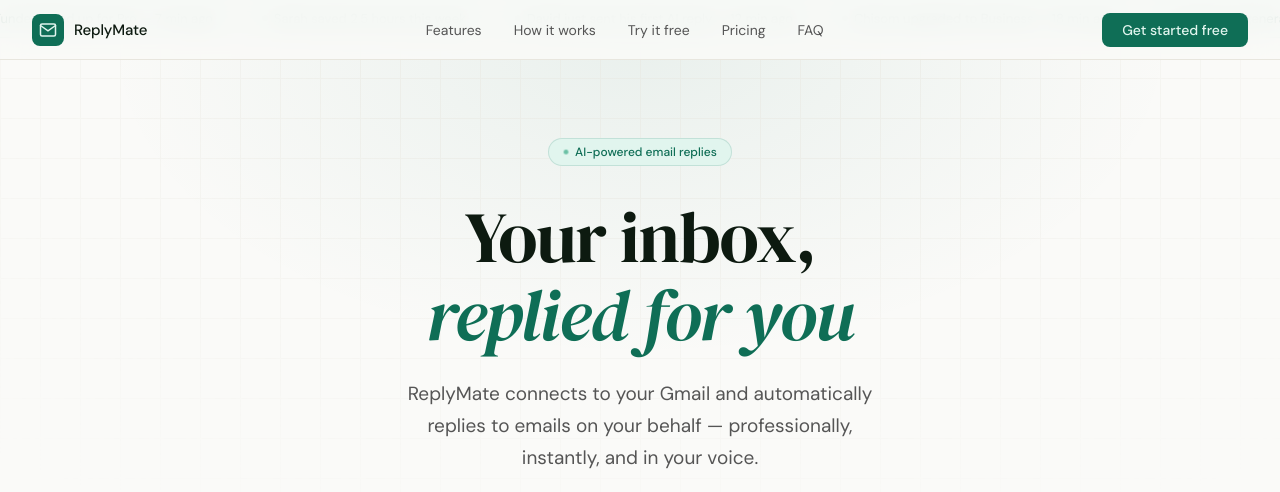
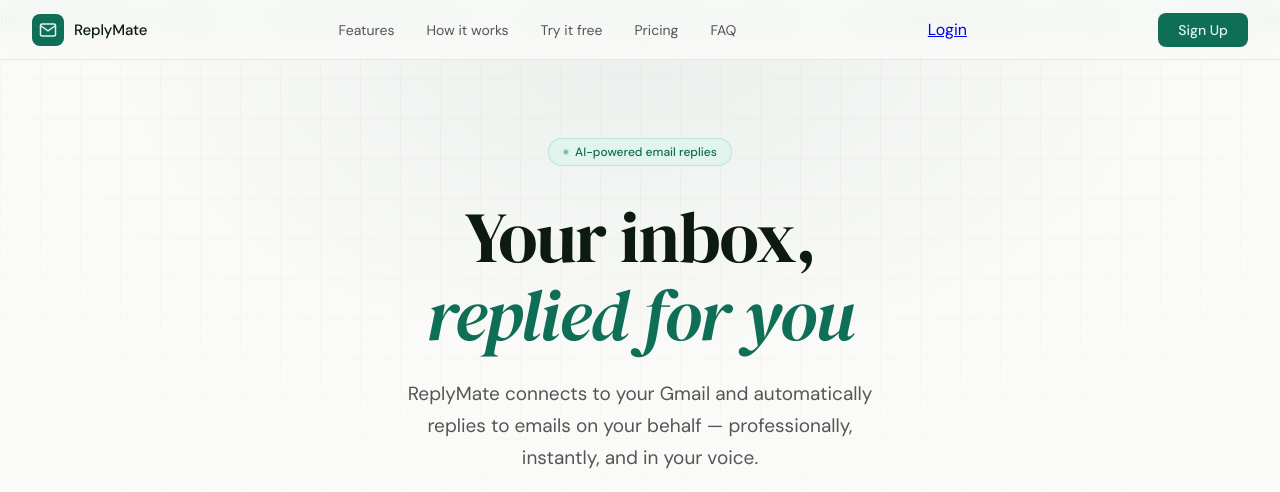
Before and after one commit to shuqusomaga-afk/Replymate, a website: page index.html in a window 1280 px wide. Shown: the top 492 px of the page. Drawn offline with nearby package versions, Linux system fonts and the light colour scheme.

Commit message:
Update index.html

```diff
--- a/index.html
+++ b/index.html
@@ -653,7 +653,8 @@ footer {
     <a href="#pricing">Pricing</a>
     <a href="#faq">FAQ</a>
   </div>
-  <a href="#pricing" class="nav-cta">Get started free</a>
+  <a href="/.netlify/functions/auth-google" class="nav-login">Login</a>
+<a href="/.netlify/functions/auth-google" class="nav-cta">Sign Up</a>
 </nav>
 
 
```
